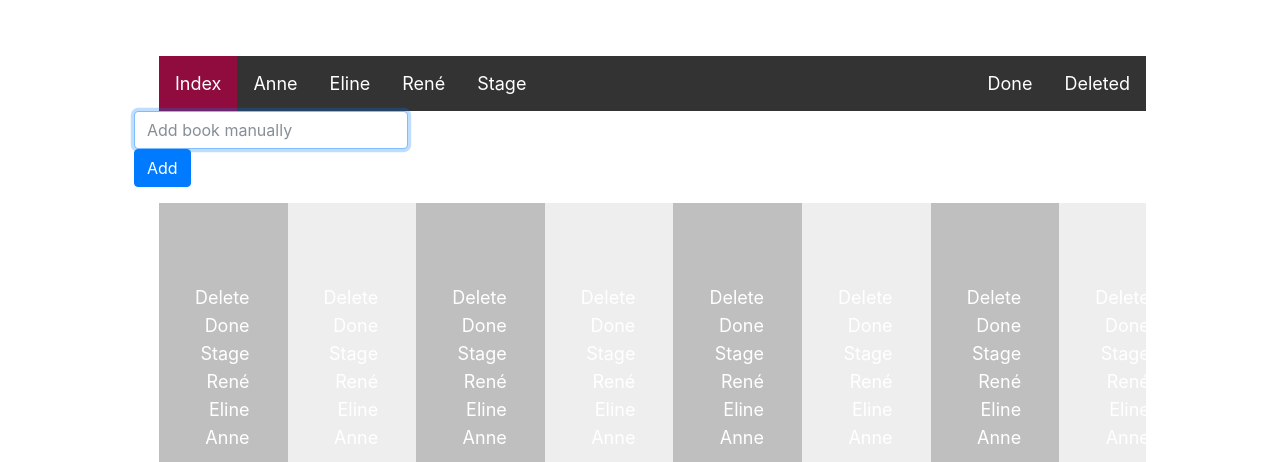
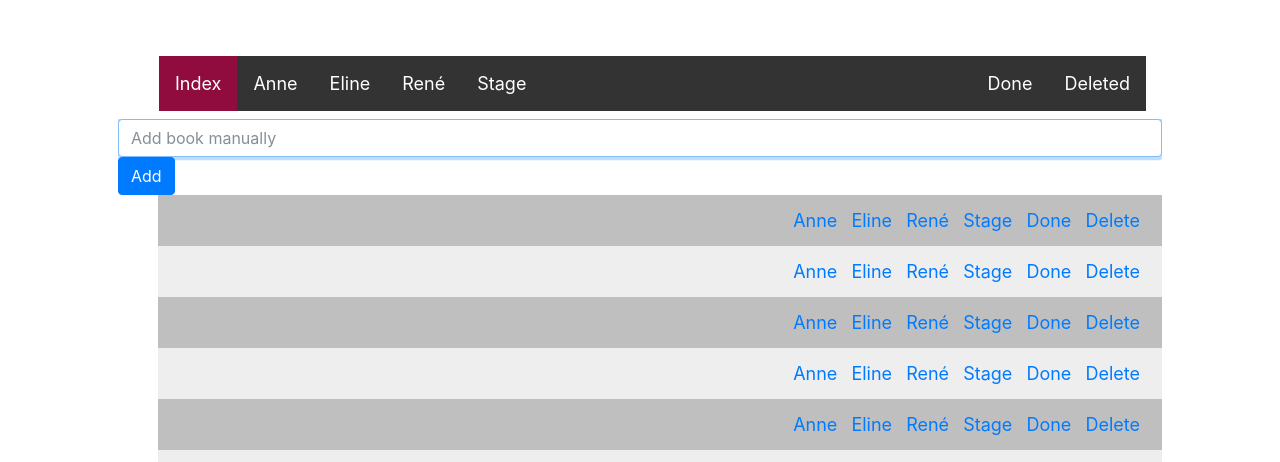
Before and after one commit to annemarijn/bookstodo, a Flask app: page / in a window 1280 px wide. Shown: the top 462 px of the page. Run offline with Flask 2, Linux system fonts and the light colour scheme; some libraries are stand-ins or nearby versions.

Commit message:
instead of in the navbar put the add form in the main class

```diff
--- a/templates/index.html
+++ b/templates/index.html
@@ -17,16 +17,16 @@
       <li style="float:right"><a href="/deletedbooks">Deleted</a></li>
       <li style="float:right"><a href="/donebooks">Done</a></li>
     </ul>
-    <div>
+
+</div>
+
+
+<div class="main">
+
     <form action="/" method="post">
         <div class="form-group">
             <input autocomplete="off" autofocus class="form-control" name="bookinfo" placeholder="Add book manually" type="text"/>
             <button class="btn btn-primary" type="submit">Add</button>
-    </div>
-</div>
-
-
-<div class="main">
 
     <ul id="booklist" style="list-style-type:none">
 
```
Also changed, not shown: application.py (+2 -16 lines).
